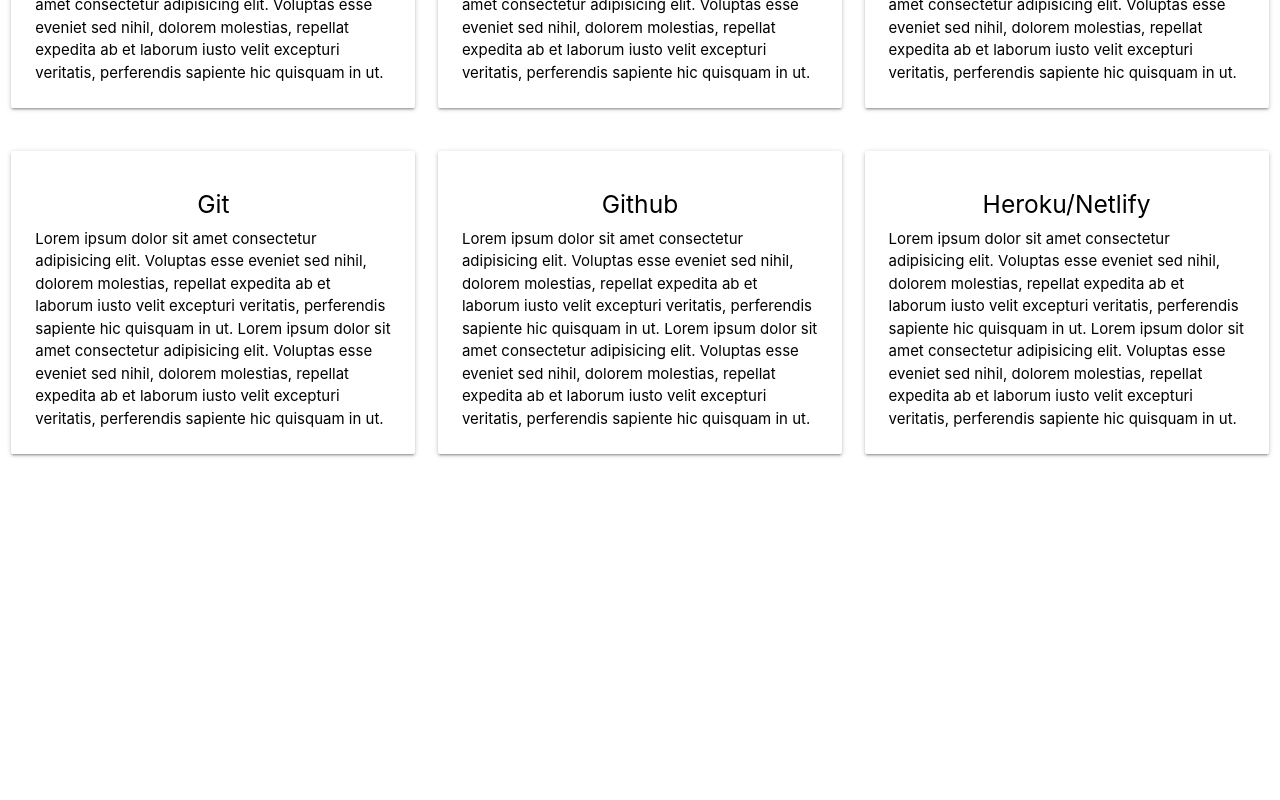
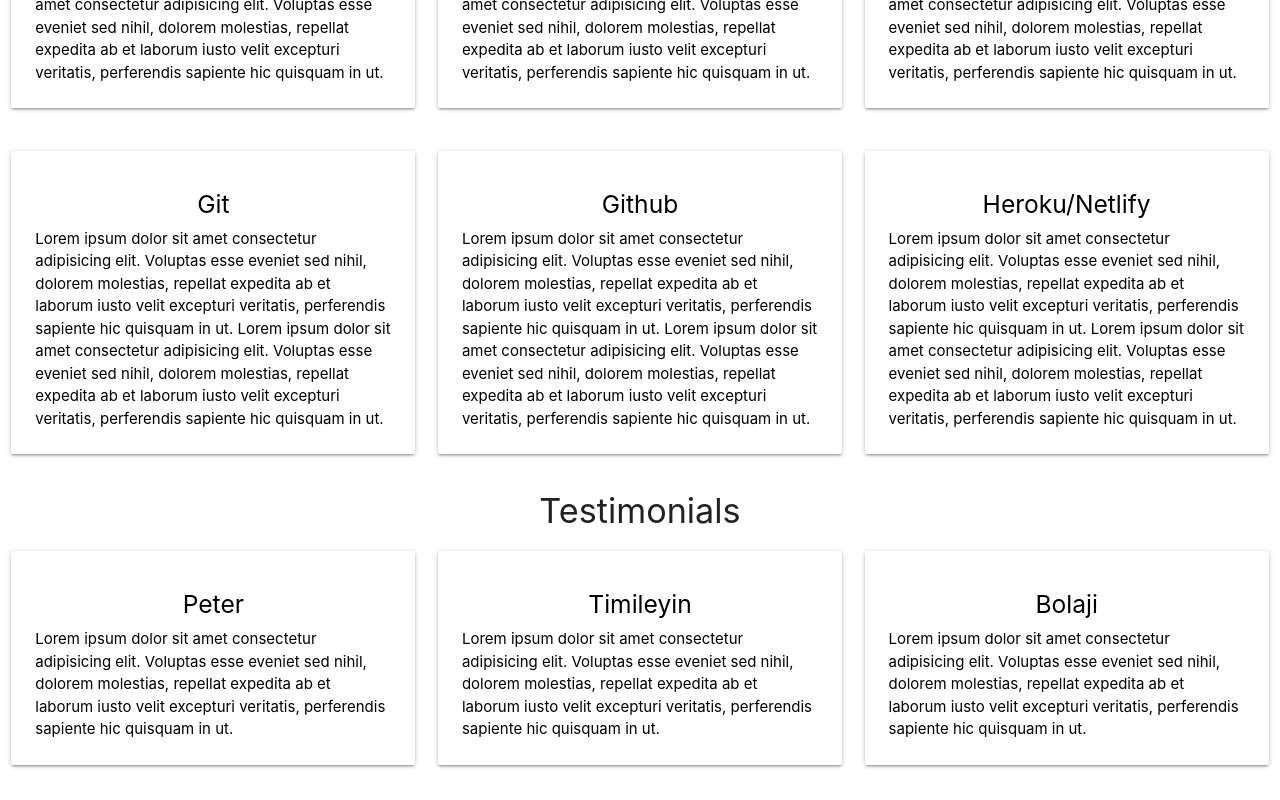
Before and after one commit to fatima-ola/tutchit, a React (Create React App) app: page / in a window 1280 px wide. Shown: the part 1260-2060 px from the top of the page. Before the commit the page ends 1749 px from the top, so only its background shows below. Built offline with nearby package versions, Linux system fonts and the light colour scheme.

Commit message:
added testimonial section

```diff
--- a/src/components/Landing/Landing.js
+++ b/src/components/Landing/Landing.js
@@ -2,6 +2,7 @@
 import Navigation from '../Navbar/Navigation.js';
 import HeroSection from '../HeroSection/HeroSection';
 import Feature from './../Feature/Feature';
+import Testimonial from './../Testimonial/Testimonial';
 
 
 const Landing =()=> {
@@ -32,6 +33,10 @@
                 <h4 className="center-align">Our Awesome Feature</h4>
                 <Feature />
             </div>
+            <div>
+                <h4 className="center-align">Testimonials</h4>
+                <Testimonial />
+            </div>
         </div>
     )
 }
--- /dev/null
+++ b/src/components/Testimonial/Testimonial.js
@@ -0,0 +1,45 @@
+import React from 'react'
+import {Row, Col} from 'react-materialize'
+import CardSection from './../Card/CardSection';
+
+const Testimonial =()=> {
+    return (
+        <div>
+            <Row>
+                <Col m={4} s={12}>
+                    <CardSection>
+                        <h5 className="black-text center-align">Peter</h5>
+                        <p className="black-text">Lorem ipsum dolor sit amet consectetur adipisicing elit. Voluptas esse eveniet sed nihil,
+                            dolorem molestias, repellat expedita ab et laborum iusto velit excepturi veritatis,
+                            perferendis sapiente hic quisquam in ut.
+
+
+                        </p>
+                    </CardSection>
+                </Col>
+                <Col m={4} s={12}>
+                    <CardSection>
+                        <h5 className="black-text center-align">Timileyin</h5>
+                        <p className="black-text">Lorem ipsum dolor sit amet consectetur adipisicing elit. Voluptas esse eveniet sed nihil,
+                            dolorem molestias, repellat expedita ab et laborum iusto velit excepturi veritatis,
+                            perferendis sapiente hic quisquam in ut.
+
+                        </p>
+                    </CardSection>
+                </Col>
+                <Col m={4} s={12}>
+                    <CardSection>
+                        <h5 className="black-text center-align">Bolaji</h5>
+                        <p className="black-text">Lorem ipsum dolor sit amet consectetur adipisicing elit. Voluptas esse eveniet sed nihil,
+                            dolorem molestias, repellat expedita ab et laborum iusto velit excepturi veritatis,
+                            perferendis sapiente hic quisquam in ut.
+
+                        </p>
+                    </CardSection>
+                </Col>
+            </Row>
+        </div>
+    )
+}
+
+export default Testimonial
```
